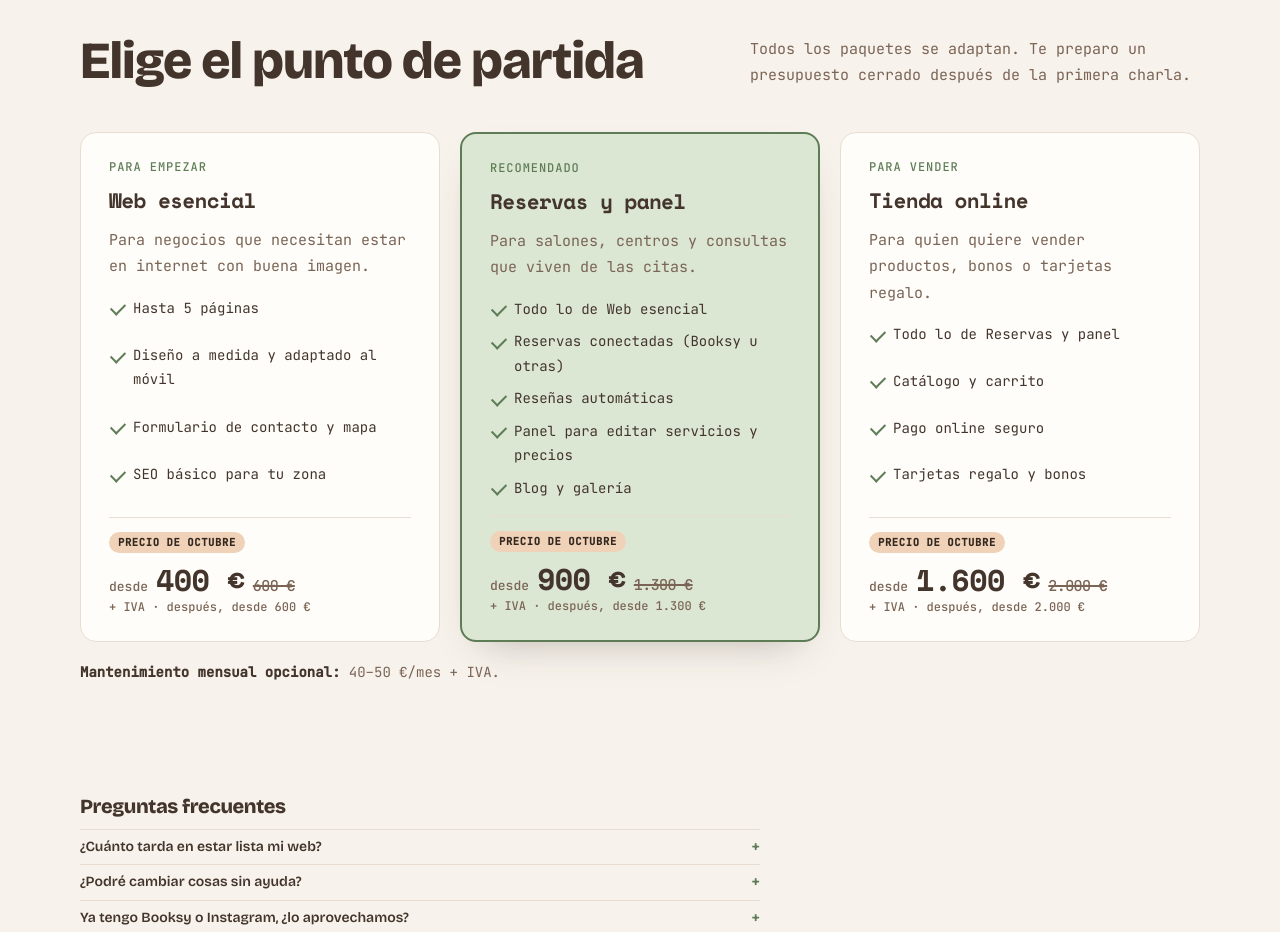
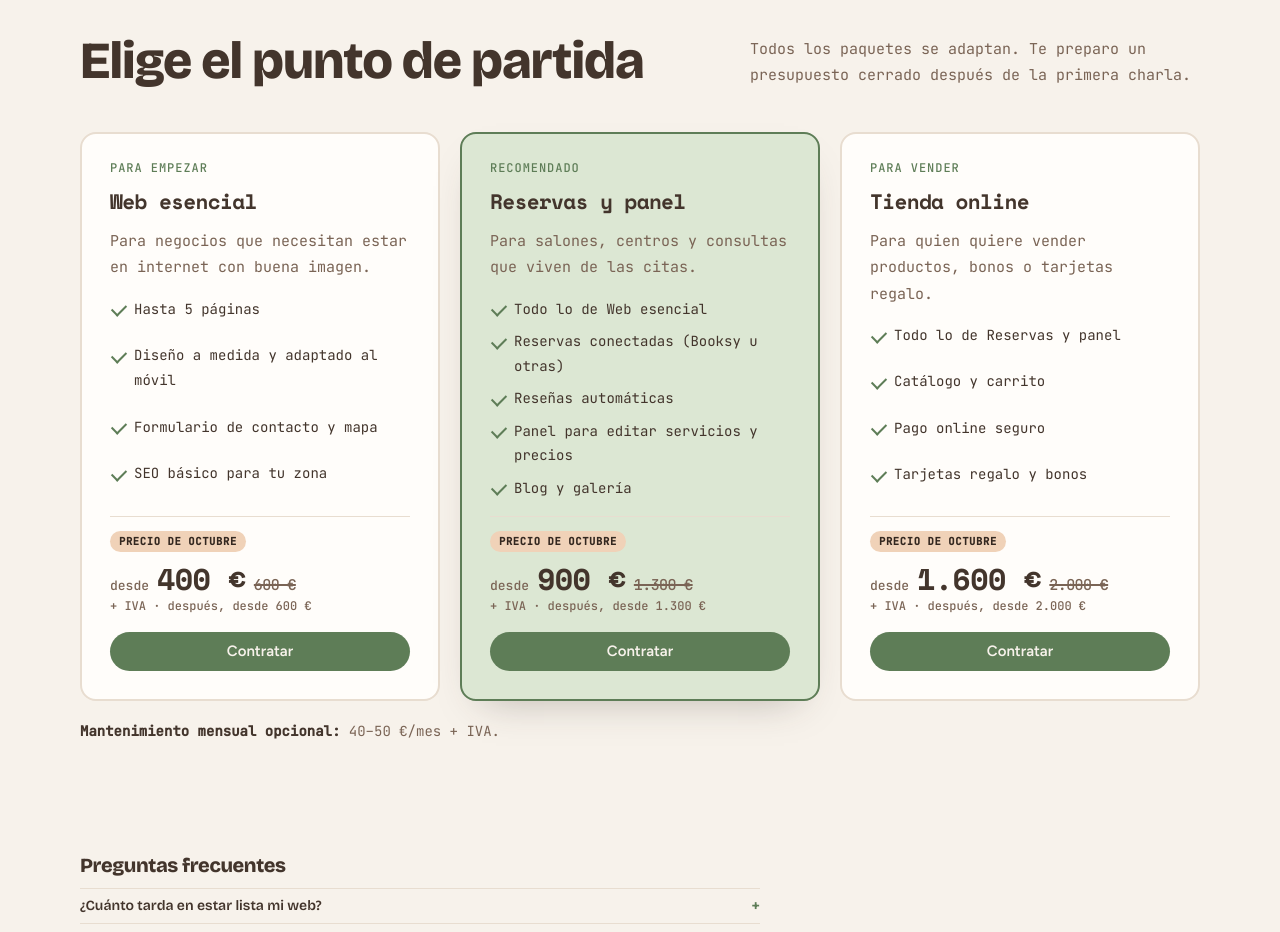
Before and after one commit to cibanez93/Portfolio-Claudia, a plain HTML site: page index.html in a window 1280 px wide. Shown: the part 3680-4612 px from the top of the page. Drawn offline with nearby package versions, Linux system fonts and the light colour scheme.

Commit message:
paquetes seleccionables y boton contratar

```diff
--- a/index.html
+++ b/index.html
@@ -296,7 +296,9 @@ section{padding-block:80px; border-top:1px solid var(--line)}
 /* packages */
 .packs{display:grid; grid-template-columns:repeat(3,1fr); gap:20px}
 .pack{background:var(--surface); border:1px solid var(--line); border-radius:16px; padding:28px; display:flex; flex-direction:column; gap:16px}
-.pack.star{border:2px solid var(--accent-text); box-shadow:var(--shadow)}
+.pack{cursor:pointer; transition:background .2s, border-color .2s, box-shadow .2s, transform .2s; border-width:2px}
+.pack:hover{transform:translateY(-2px)}
+.pack.sel{border-color:var(--accent-text); box-shadow:var(--shadow)}
 .pack .label{color:var(--accent-text)}
 .pack h3{font-size:26px; font-weight:800}
 .pack > p{color:var(--muted)}
@@ -390,8 +392,11 @@ footer{display:flex; flex-wrap:wrap; justify-content:space-between; gap:12px; pa
 .steps .ico{background:var(--peach); border-color:transparent}
 .steps .when{background:var(--peach)}
 /* paquete recomendado en verde */
-.pack.star{background:var(--sage); border-color:var(--accent-text)}
-.pack.star .tag-launch{background:var(--surface)}
+.pack.sel{background:var(--sage)}
+.pack.sel .tag-launch{background:var(--surface)}
+.btn-hire{display:flex; justify-content:center; align-items:center; gap:8px; margin-top:4px; padding:12px 18px; border-radius:999px; background:var(--accent-text); color:var(--bg); font:600 15px/1 var(--body); text-decoration:none; transition:transform .15s, filter .15s}
+.btn-hire:hover{transform:translateY(-2px); filter:brightness(1.08)}
+.pack:focus-visible{outline:3px solid var(--accent-text); outline-offset:3px}
 /* pie */
 footer{border-top:0; background:var(--sage); box-shadow:0 0 0 100vmax var(--sage); clip-path:inset(0 -100vmax)}
 
@@ -786,27 +791,30 @@ async function opinionesBooksy() {
       <h2>Elige el punto de partida</h2>
       <p>Todos los paquetes se adaptan. Te preparo un presupuesto cerrado después de la primera charla.</p>
     </div>
-    <div class="packs">
-      <article class="pack">
+    <div class="packs" role="radiogroup" aria-label="Elige un paquete">
+      <article class="pack" role="radio" tabindex="-1" aria-checked="false">
         <span class="label">Para empezar</span>
         <h3>Web esencial</h3>
         <p>Para negocios que necesitan estar en internet con buena imagen.</p>
         <ul><li>Hasta 5 páginas</li><li>Diseño a medida y adaptado al móvil</li><li>Formulario de contacto y mapa</li><li>SEO básico para tu zona</li></ul>
         <div class="foot price"><span class="tag-launch">Precio de <span class="mes">octubre</span></span><span class="brk"></span><small>desde</small> 400 €<s class="old" aria-label="precio normal 600 €">600 €</s><span class="iva">+ IVA · después, desde 600 €</span></div>
+        <a class="btn-hire" href="https://wa.me/34655397379?text=Hola%20Claudia%2C%20quiero%20contratar%20el%20paquete%20Web%20esencial.%20%C2%BFHablamos%3F" target="_blank" rel="noopener">Contratar</a>
       </article>
-      <article class="pack star">
+      <article class="pack star sel" role="radio" tabindex="0" aria-checked="true">
         <span class="label">Recomendado</span>
         <h3>Reservas y panel</h3>
         <p>Para salones, centros y consultas que viven de las citas.</p>
         <ul><li>Todo lo de Web esencial</li><li>Reservas conectadas (Booksy u otras)</li><li>Reseñas automáticas</li><li>Panel para editar servicios y precios</li><li>Blog y galería</li></ul>
         <div class="foot price"><span class="tag-launch">Precio de <span class="mes">octubre</span></span><span class="brk"></span><small>desde</small> 900 €<s class="old" aria-label="precio normal 1.300 €">1.300 €</s><span class="iva">+ IVA · después, desde 1.300 €</span></div>
+        <a class="btn-hire" href="https://wa.me/34655397379?text=Hola%20Claudia%2C%20quiero%20contratar%20el%20paquete%20Reservas%20y%20panel.%20%C2%BFHablamos%3F" target="_blank" rel="noopener">Contratar</a>
       </article>
-      <article class="pack">
+      <article class="pack" role="radio" tabindex="-1" aria-checked="false">
         <span class="label">Para vender</span>
         <h3>Tienda online</h3>
         <p>Para quien quiere vender productos, bonos o tarjetas regalo.</p>
         <ul><li>Todo lo de Reservas y panel</li><li>Catálogo y carrito</li><li>Pago online seguro</li><li>Tarjetas regalo y bonos</li></ul>
         <div class="foot price"><span class="tag-launch">Precio de <span class="mes">octubre</span></span><span class="brk"></span><small>desde</small> 1.600 €<s class="old" aria-label="precio normal 2.000 €">2.000 €</s><span class="iva">+ IVA · después, desde 2.000 €</span></div>
+        <a class="btn-hire" href="https://wa.me/34655397379?text=Hola%20Claudia%2C%20quiero%20contratar%20el%20paquete%20Tienda%20online.%20%C2%BFHablamos%3F" target="_blank" rel="noopener">Contratar</a>
       </article>
     </div>
     <p class="maint"><b>Mantenimiento mensual opcional:</b> 40–50 €/mes + IVA.</p>
@@ -936,6 +944,19 @@ document.getElementById('wa-bubble-x').addEventListener('click', () => { documen
     document.querySelectorAll('.mes').forEach(el => { el.textContent = mes; });
   } catch (e) {}
 })();
+
+// Paquetes: el seleccionado se pone en verde
+(() => {
+  const packs=[...document.querySelectorAll('.packs .pack')];
+  const pick=p=>packs.forEach(x=>{const on=x===p; x.classList.toggle('sel',on); x.setAttribute('aria-checked',on); x.tabIndex=on?0:-1;});
+  packs.forEach((p,i)=>{
+    p.addEventListener('click',e=>{ if(!e.target.closest('.btn-hire')) pick(p); });
+    p.addEventListener('keydown',e=>{
+      if(e.key===' '||e.key==='Enter'){ if(!e.target.closest('.btn-hire')){e.preventDefault(); pick(p);} }
+      if(e.key==='ArrowRight'||e.key==='ArrowLeft'){ const n=packs[(i+(e.key==='ArrowRight'?1:packs.length-1))%packs.length]; pick(n); n.focus(); }
+    });
+  });
+})();
 </script>
 
 </body>
```
